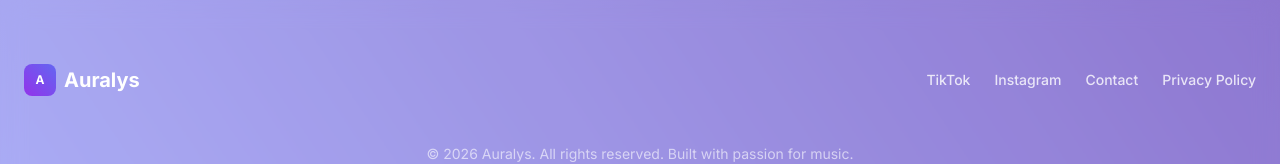
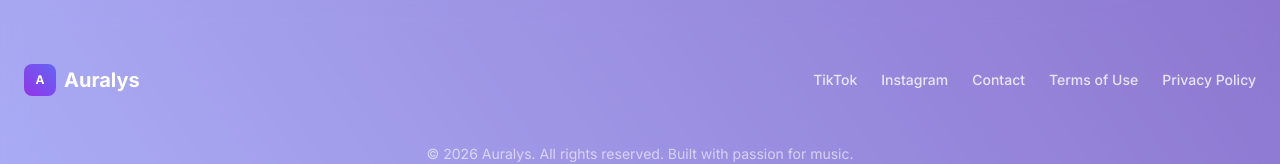
Before and after one commit to auralysapp/auralys, a React (Vite) app: page / in a window 1280 px wide. Shown: the part 1719-1883 px from the top of the page. Built offline with nearby package versions, Linux system fonts and the light colour scheme.

Commit message:
Update Footer.jsx

```diff
--- a/src/components/Footer.jsx
+++ b/src/components/Footer.jsx
@@ -27,7 +27,9 @@ const Footer = () => {
             >
               Instagram
             </a>
+
             <a href="mailto:contact@auralys.app" className="hover:text-white transition-colors">Contact</a>
+            <a href="/terms-of-use"className="hover:text-white transition-colors">Terms of Use</a>
             <a href="privacy-policy" className="hover:text-white transition-colors">Privacy Policy</a>
           </div>
         </div>
```
